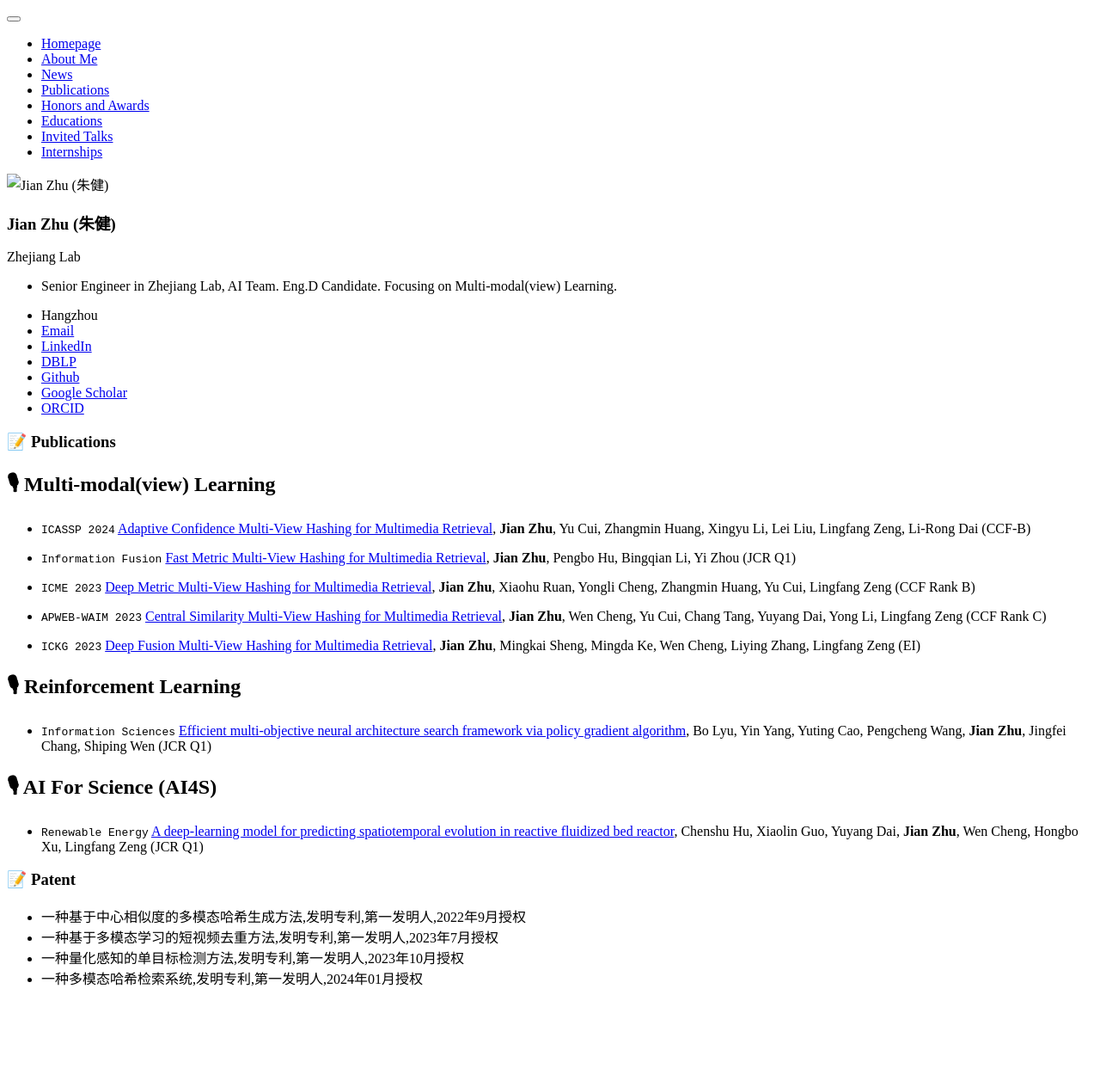
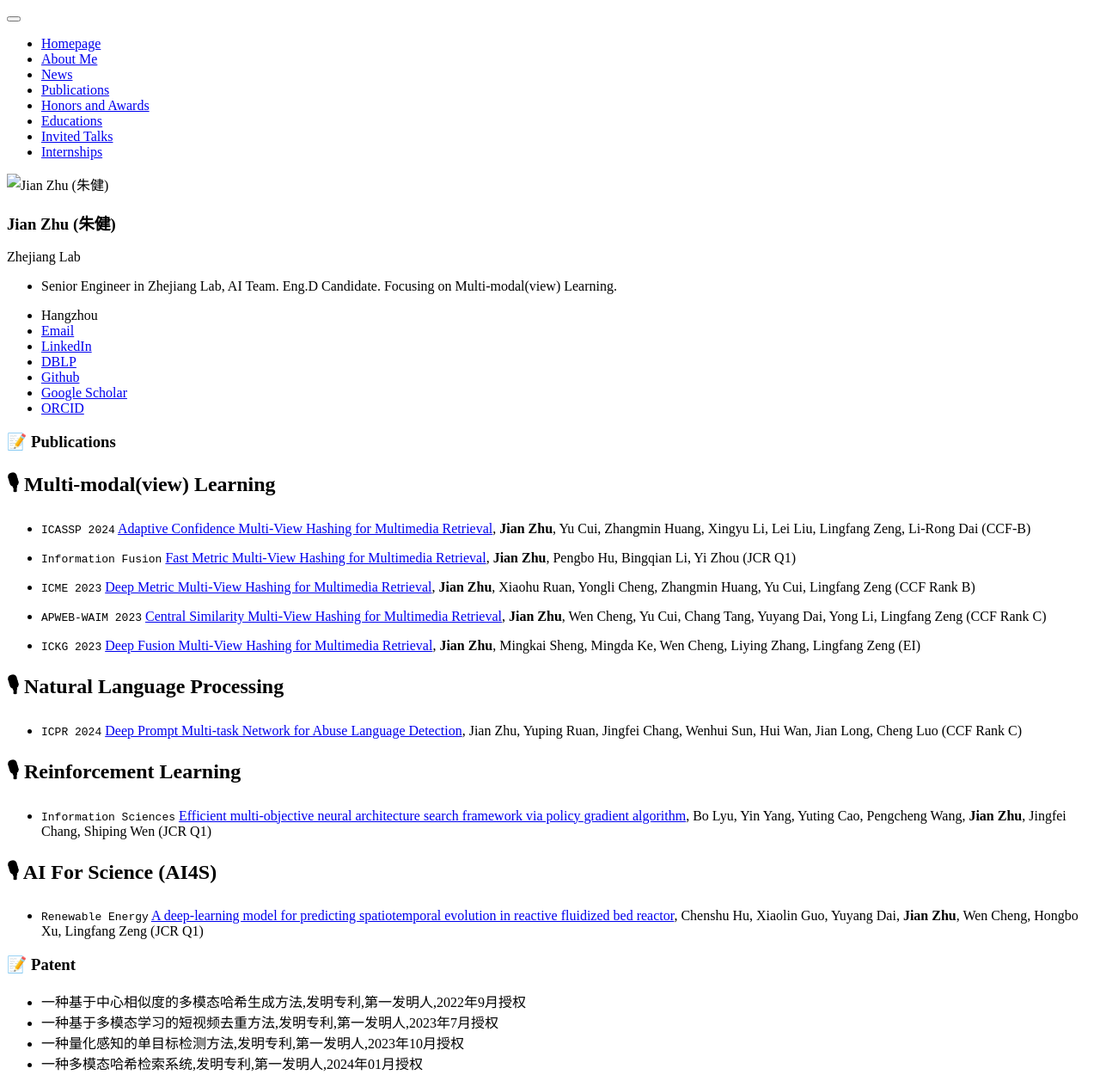
Before and after one commit to HackerHyper/HackerHyper.github.io, a Jekyll site: the page built from _pages/includes/pub.md, in a window 1280 px wide. Shown: the whole page at 86% size. Built offline with Jekyll 4.4.1, drawn with Linux system fonts in a browser that asks for light colours; our own code applies the rules of GitHub Pages for plain Markdown files; before the commit the page ends 1165 px from its top, so only the background shows below that.

Commit message:
first commit

```diff
--- a/_pages/includes/pub.md
+++ b/_pages/includes/pub.md
@@ -11,6 +11,9 @@
 
 - ``ICKG 2023`` [Deep Fusion Multi-View Hashing for Multimedia Retrieval](https://ieeexplore.ieee.org/abstract/document/10412825), **Jian Zhu**, Mingkai Sheng, Mingda Ke, Wen Cheng, Liying Zhang, Lingfang Zeng (EI)
 
+## 🎙 Natural Language Processing
+- ``ICPR 2024`` [Deep Prompt Multi-task Network for Abuse Language Detection](https://arxiv.org/abs/2403.05268), Jian Zhu, Yuping Ruan, Jingfei Chang, Wenhui Sun, Hui Wan, Jian Long, Cheng Luo (CCF Rank C)
+
 ## 🎙 Reinforcement Learning
 - ``Information Sciences`` [Efficient multi-objective neural architecture search framework via policy gradient algorithm](https://www.sciencedirect.com/science/article/pii/S0020025524000999), Bo Lyu, Yin Yang, Yuting Cao, Pengcheng Wang, **Jian Zhu**, Jingfei Chang, Shiping Wen (JCR Q1)
 
```
Also changed, not shown: _pages/includes/news.md (+1 -0 lines).
